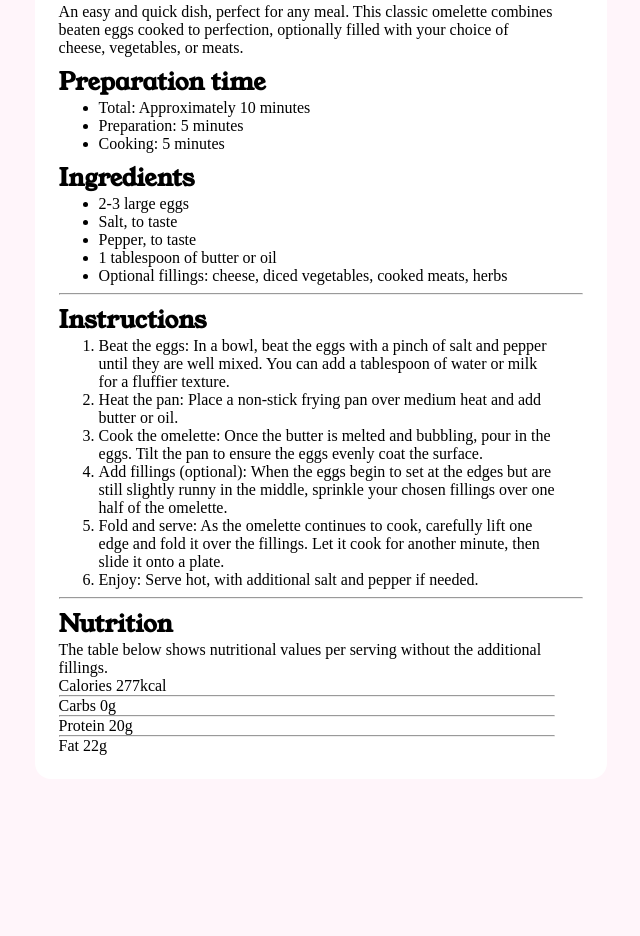
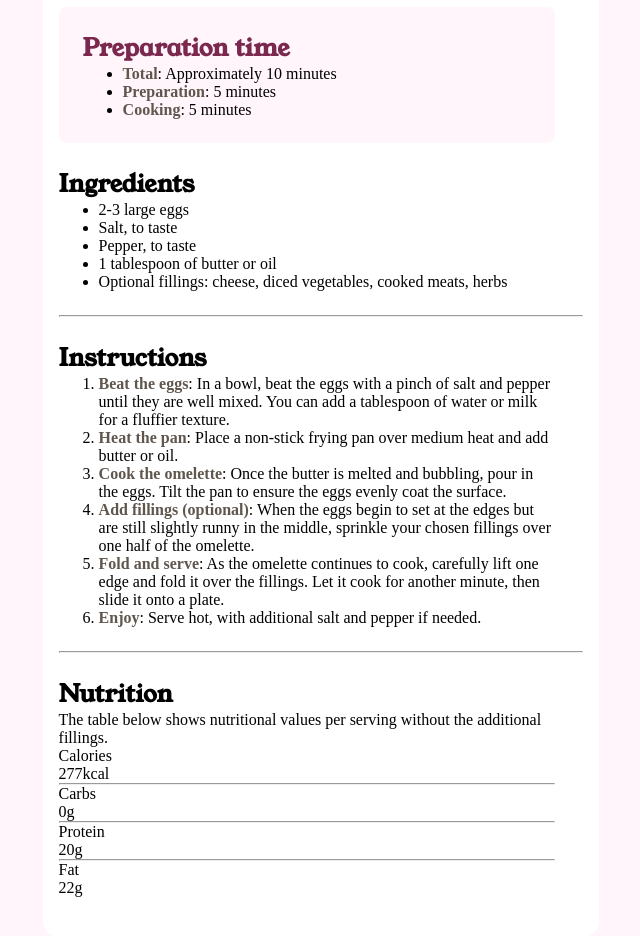
Before and after one commit to Bshy201/Recipe-Page, a plain HTML site: page index.html in a window 1280 px wide. Shown: the part 374-1310 px from the top of the page, without its empty margins (319-959 px from the left). Before the commit the page ends 1200 px from the top, so only its background shows below. Drawn offline with Linux system fonts and the light colour scheme.

Commit message:
Modified Index.html and styles.css

```diff
--- a/index.html
+++ b/index.html
@@ -39,9 +39,9 @@
   <h2>Preparation time</h2>
 
   <ul>
-    <li>Total: Approximately 10 minutes</li>
-    <li>Preparation: 5 minutes</li>
-    <li>Cooking: 5 minutes</li>
+    <li><span class="bold">Total</span>: Approximately 10 minutes</li>
+    <li><span class="bold">Preparation</span>: 5 minutes</li>
+    <li><span class="bold">Cooking</span>: 5 minutes</li>
   </ul>
   </section>
 
@@ -91,23 +91,23 @@
 
   <table>
     <tr>
-      Calories
-      277kcal
+      <p>Calories</p>
+      <p>277kcal</p>
     </tr>
     <hr class="solid">
     <tr>
-      Carbs
-      0g
+      <p>Carbs</p>
+      <p>0g</p>
     </tr>
     <hr class="solid">
     <tr>
-      Protein
-      20g
+      <p>Protein</p>
+      <p>20g</p>
     </tr>
     <hr class="solid">
     <tr>
-      Fat
-      22g
+      <p>Fat</p>
+      <p>22g</p>
     </tr>
   </table>
 </section>
--- a/styles.css
+++ b/styles.css
@@ -41,8 +41,8 @@ main {
     border-radius: 1rem;
 }
 
-main > * {
-    margin: .5rem;
+main > header, section {
+    margin: 1.5rem 0rem;
 }
 
 .omel-img {
@@ -54,6 +54,27 @@ section, header {
     width: 31rem;
 }
 
+header > p {
+    font-family: "Outfit";
+    color: var(--Stone600);
+    font-size: .7rem;
+}
+
 h1,h2 {
     font-family: "Young Serif";
 }
+
+.prep-section {
+    background-color: var(--Rose50);
+    padding: 1.5rem;
+    border-radius: .5rem;
+}
+
+.prep-section > h2 {
+    color: var(--Rose800);
+}
+
+.bold {
+    font-weight: var(--Weight600);
+    color: var(--Stone600);
+}
```
